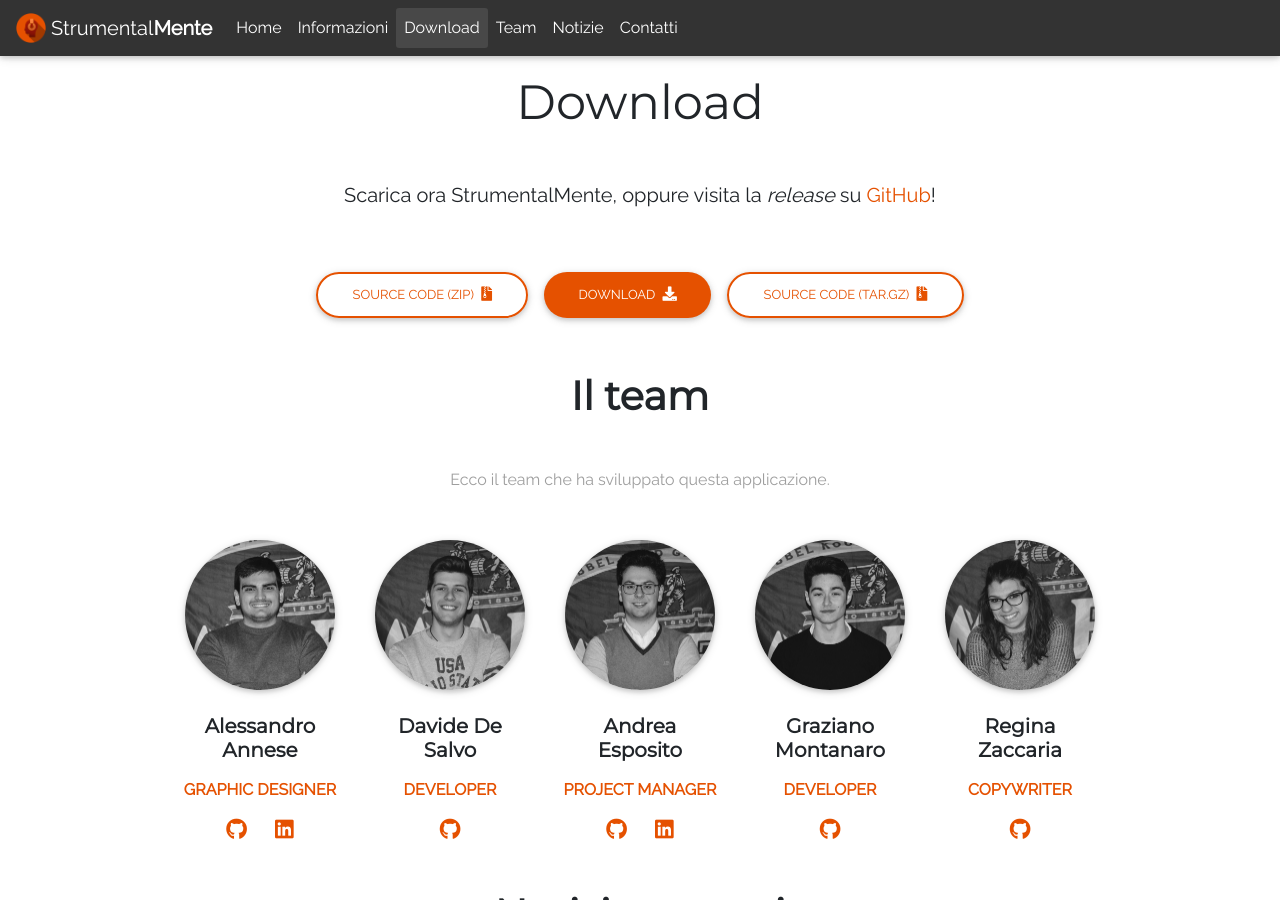
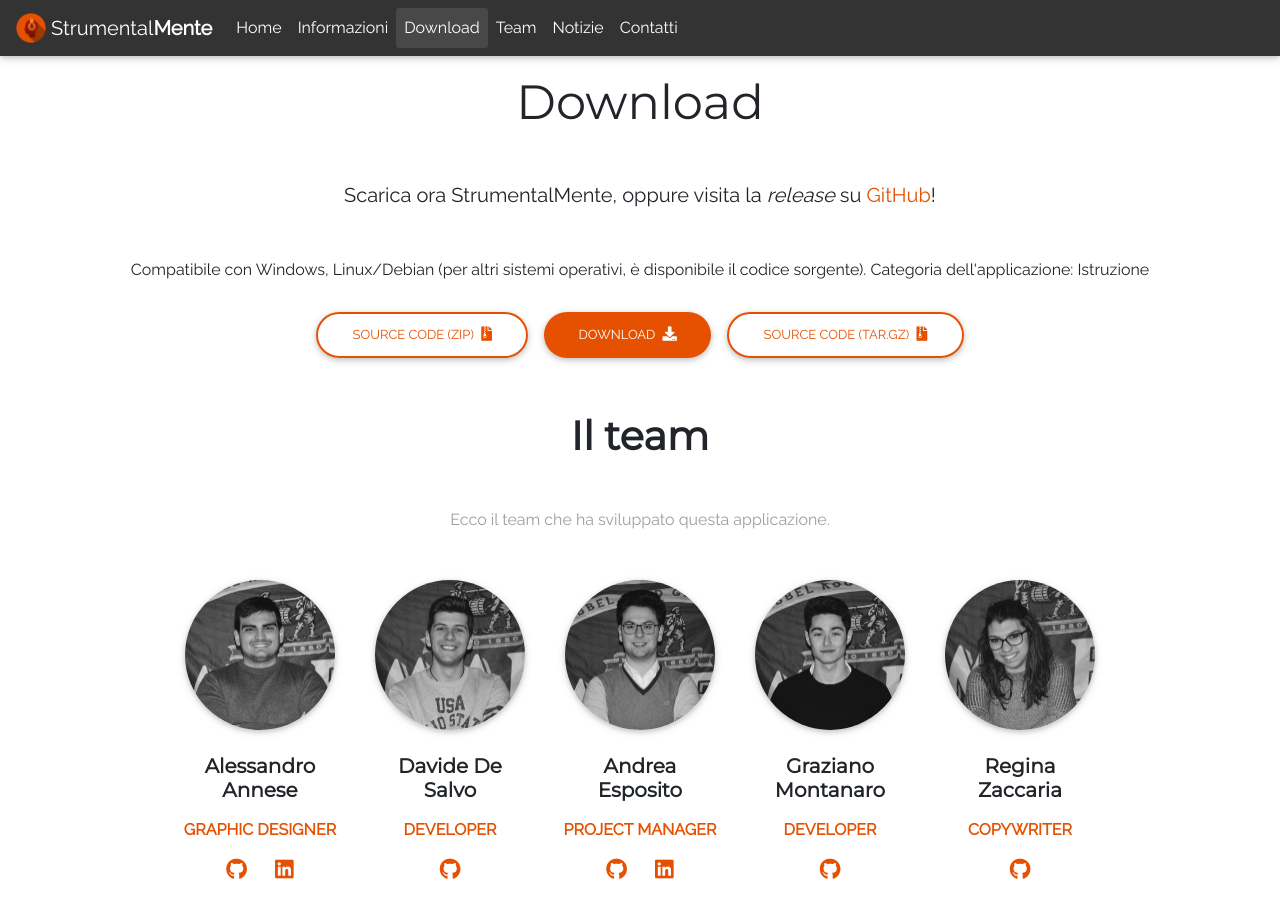
Before and after one commit to StrumentalMente/strumentalmente.github.io, a Jekyll site: the page built from index.html, in a window 1280 px wide and 900 px high, scrolled down 1329 px. Built offline with Jekyll 4.4.1, drawn with Linux system fonts in a browser that asks for light colours; nearby versions of some CDN libraries.

Commit message:
Aggiunti microdata

```diff
--- a/_includes/footer.html
+++ b/_includes/footer.html
@@ -35,9 +35,13 @@
             {% endif %}
         </div>
         <div class="row small footer-copyright">
-            <div class="col-12 text-center py-3">
-                <p>Copyright &copy 2019,
-                    <a href="{{site.author_url}}" target="_blank">{{site.author}}</a>
+            <div class="col-12 text-center py-3" itemprop="copyrightHolder"
+            itemscope itemtype="https://schema.org/Organization">
+                <p>
+                    Copyright &copy; 2019,
+                    <a itemprop="url" href="{{site.author_url}}" target="_blank">
+                        <span itemprop="name">{{site.author}}</span>
+                    </a>
                     All right Reversed.</p>
             </div>
             <hr/>
--- a/_includes/release.html
+++ b/_includes/release.html
@@ -1,14 +1,27 @@
-<section id="release" class="text-center my-5">
+<section class="text-center my-5" id="release">
     <h1 class="bd-title">Download</h1>
-    <p class="lead mx-auto">Scarica ora StrumentalMente, oppure visita la
-    <span lang="en" style="font-style: italic;">release</span> su
-    <a title="Apri la release" aria-label="Apri la release"
-        href="https://github.com/F-S-C/StrumentalMente/releases/latest"
-        target="_blank">GitHub</a>!</p>
+    <p class="lead mx-auto">
+        Scarica ora StrumentalMente, oppure visita la
+        <span lang="en" style="font-style: italic;">release</span>
+        su
+        <a aria-label="Apri la release" href="https://github.com/F-S-C/StrumentalMente/releases/latest" target="_blank" title="Apri la release">GitHub</a>!
+    </p>
+    <p class="mx-auto">
+        Compatibile con <span itemprop="operatingSystem">Windows,
+        Linux/Debian</span> (per altri sistemi operativi, è disponibile il
+        codice sorgente). Categoria dell'applicazione: <span
+        itemprop="applicationCategory">Istruzione</span>
+    </p>
 
     <div class="pt-2">
-        <a href="https://github.com/F-S-C/StrumentalMente/archive/v1.0.1.zip" class="btn btn-outline-primary btn-rounded waves-effect">Source code (zip) <i class="fas fa-file-archive ml-1"></i></a>
-        <a id="download-button" href="https://github.com/F-S-C/StrumentalMente/releases/download/v1.0.1/StrumentalMente.Setup.1.0.1.exe" class="btn btn-primary btn-rounded waves-effect">Download <span class="fas fa-download ml-1"></span></a>
-        <a href="https://github.com/F-S-C/StrumentalMente/archive/v1.0.1.tar.gz" class="btn btn-outline-primary btn-rounded waves-effect">Source code (tar.gz) <i class="fas fa-file-archive ml-1"></i></a>
+        <a class="btn btn-outline-primary btn-rounded waves-effect" href="https://github.com/F-S-C/StrumentalMente/archive/v1.0.1.zip">Source code (zip)
+            <i class="fas fa-file-archive ml-1"></i>
+        </a>
+        <a class="btn btn-primary btn-rounded waves-effect" href="https://github.com/F-S-C/StrumentalMente/releases/download/v1.0.1/StrumentalMente.Setup.1.0.1.exe" id="download-button" itemprop="downloadUrl">Download
+            <span class="fas fa-download ml-1"></span>
+        </a>
+        <a class="btn btn-outline-primary btn-rounded waves-effect" href="https://github.com/F-S-C/StrumentalMente/archive/v1.0.1.tar.gz">Source code (tar.gz)
+            <i class="fas fa-file-archive ml-1"></i>
+        </a>
     </div>
 </section>
--- a/_includes/team.html
+++ b/_includes/team.html
@@ -7,12 +7,12 @@
             <!-- SPACER -->
         </div>
         {% for member in site.data.team %}
-        <div class="col-lg-2 col-md-6 mb-lg-0 mb-5 team-member">
+        <div class="col-lg-2 col-md-6 mb-lg-0 mb-5 team-member" itemprop="author" itemscope itemtype="https://schema.org/Person">
             <div class="avatar mx-auto">
                 <img src="{{ site.baseurl }}/assets/images/team/{{ member.image }}" class="rounded-circle z-depth-1" alt="{{ member.name }}">
             </div>
-            <h5 class="font-weight-bold mt-4 mb-3">{{ member.name }}</h5>
-            <p class="text-uppercase text-primary"><strong>{{ member.position }}</strong></p>
+            <h5 class="font-weight-bold mt-4 mb-3" itemprop="name">{{ member.name }}</h5>
+            <p class="text-uppercase text-primary" itemprop="jobTitle"><strong>{{ member.position }}</strong></p>
             <ul class="list-inline list-unstyled mb-0">
                 {% for social in member.social %}
                 <li class="list-inline-item">
--- a/_layouts/default.html
+++ b/_layouts/default.html
@@ -17,11 +17,7 @@
 </head>
 
 <body style="position: relative;" data-spy="scroll" data-target="#main-navbar" data-offset="200">
-    {% include navbar.html %}
-
     {{ content }}
-
-    {% include footer.html %}
 </body>
 
 </html>
--- a/_layouts/home.html
+++ b/_layouts/home.html
@@ -2,11 +2,14 @@
 layout: default
 ---
 
+{% include navbar.html %}
+
+<div itemscope itemtype="https://schema.org/SoftwareApplication">
     <div id="splash" class="splash-screen">
         <div class="inner">
             <img class="logo" src="{{ site.baseurl }}/assets/images/logo/512x512.png" />
-        <h1>Strumental<span>Mente</span></h1>
-        <h2>Dove la musica diventa semplice</h2>
+            <h1 itemprop="name">Strumental<span>Mente</span></h1>
+            <h2 itemprop="headline">Dove la musica diventa semplice</h2>
             <div style="margin-top: 1rem;">
                 <a class="btn btn-outline-white btn-rounded waves-effect" href="http://github.com/F-S-C/StrumentalMente/releases/latest" target="_blank">Download now!</a>
                 <a class="btn btn-outline-white btn-rounded waves-effect scroll-down" href="#content"><i class="fas fa-chevron-down"></i></a>
@@ -20,3 +23,6 @@
             </main>
         </div>
     </div>
+
+    {% include footer.html %}
+</div>
--- a/_layouts/post.html
+++ b/_layouts/post.html
@@ -1,6 +1,8 @@
 ---
 layout: default
 ---
+{% include navbar.html %}
+
 <div class="container" id="content" style="padding-top: 65px;">
     <div class="row">
         <main class="col bd-content" role="main">
@@ -9,3 +11,5 @@
         </main>
     </div>
 </div>
+
+{% include footer.html %}
```
Lines whose indentation alone changed are shown as unchanged.
